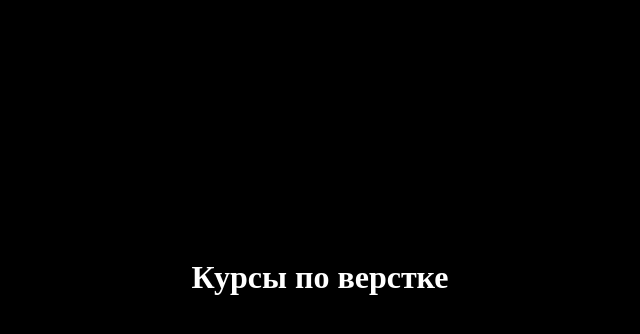
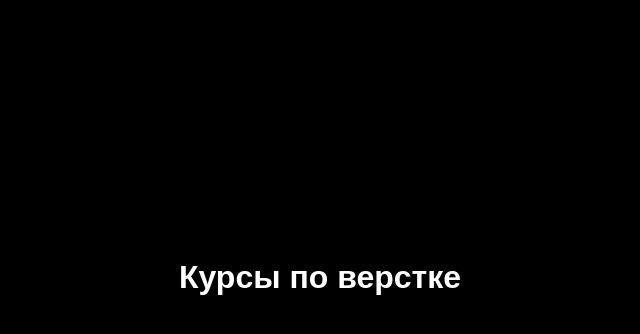
Before and after one commit to Fazekaw/fazekaw.github.io, a plain HTML site: page index.html in a window 1280 px wide. Shown: the part 18-352 px from the top of the page, without its empty margins (320-960 px from the left). Drawn offline with Linux system fonts and the light colour scheme.

Commit message:
стили

```diff
--- a/css/style.css
+++ b/css/style.css
@@ -1,10 +1,12 @@
 body {
 	background-color: #000;
 	margin: 0;
+	font-family: sans-serif;
 }
 
 h1 {
 	text-align: center;
 	padding-top: 20%;
 	color: #fff;
+	text-transform:appercase;
 }
```
